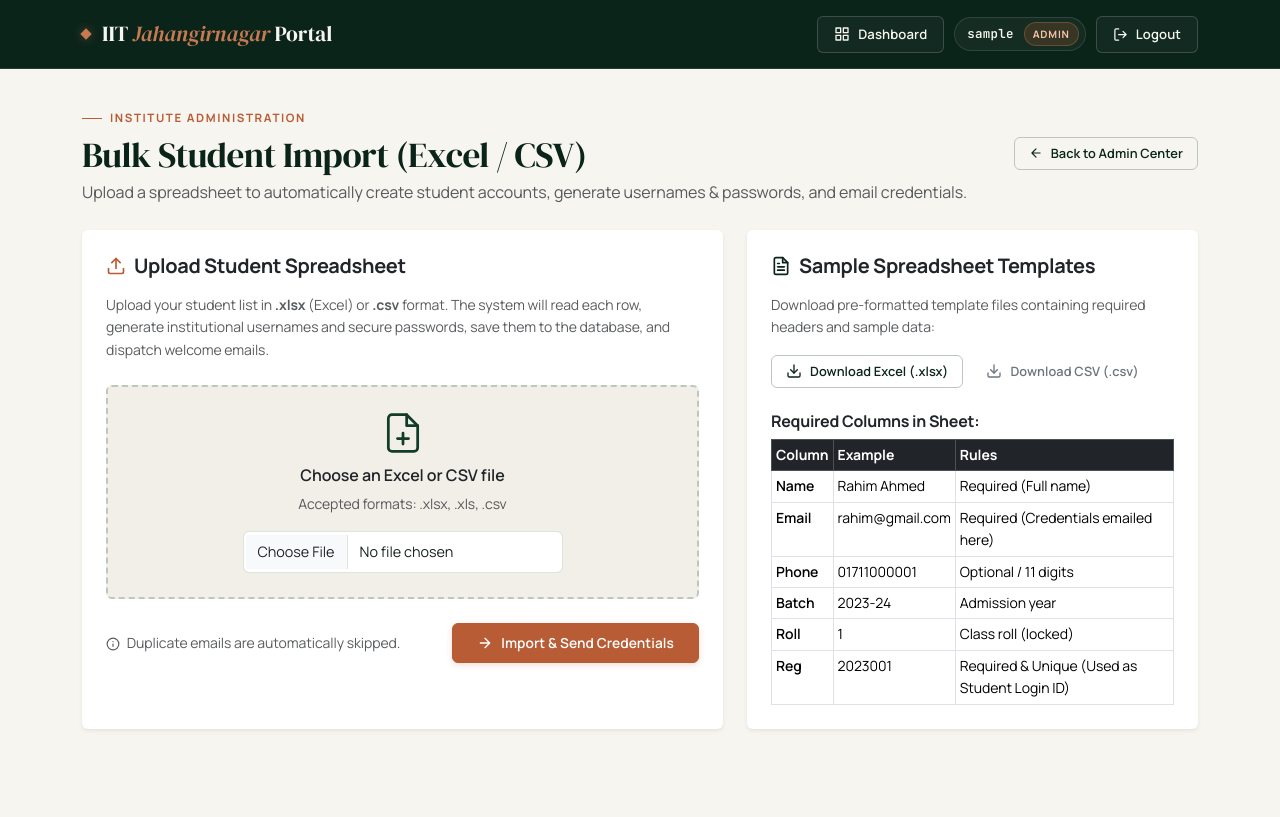
After one commit to mdsohelranaa25/Student_ManageMent_System, a Django app: page /accounts/import-students/ in a window 1280 px wide. The commit adds this page. Run offline with Django 5.2, Linux system fonts and the light colour scheme; the visitor is signed in with stand-in values (Sample User, id 1).

Commit message:
automated apply from excell

```diff
--- a/accounts/models.py
+++ b/accounts/models.py
@@ -26,6 +26,7 @@ class User(AbstractUser):
         related_name="students",
     )
     roll = models.PositiveIntegerField(null=True, blank=True, help_text="Roll number within the batch")
+    registration_no = models.CharField(max_length=50, blank=True, null=True, help_text="Registration Number / Student ID")
     profile_picture = models.ImageField(upload_to="profile_pics/", null=True, blank=True)
 
     def save(self, *args, **kwargs):
--- a/accounts/urls.py
+++ b/accounts/urls.py
@@ -12,6 +12,8 @@ urlpatterns = [
     path("applications/", views.applications_list, name="applications_list"),
     path("applications/<int:application_id>/approve/", views.approve_application, name="approve_application"),
     path("applications/<int:application_id>/reject/", views.reject_application, name="reject_application"),
+    path("import-students/", views.import_students, name="import_students"),
+    path("import-students/template/", views.download_student_template, name="download_student_template"),
     path("forgot-password/", views.forgot_password, name="forgot_password"),
     path("verify-code/", views.verify_reset_code, name="verify_reset_code"),
     path("set-new-password/", views.set_new_password, name="set_new_password"),
--- a/accounts/views.py
+++ b/accounts/views.py
@@ -1,3 +1,5 @@
+import csv
+from django.http import HttpResponse
 from datetime import timedelta
 
 from django.contrib import messages
@@ -16,7 +18,7 @@ from datetime import date as date_today
 from academics.models import Announcement, AnnouncementComment, Batch, Course, ExamRoutine, Routine, SemesterResult, TimeSlot
 from .forms import ApplicationForm, ForgotPasswordForm, ProfilePictureForm, SetNewPasswordForm
 from .models import Application, PasswordResetCode, User
-from .utils import generate_password, generate_reset_code, generate_student_username, generate_teacher_username
+from .utils import generate_password, generate_reset_code, generate_student_username, generate_teacher_username, import_students_from_file
 
 
 def home(request):
@@ -526,3 +528,74 @@ def teacher_change_password(request):
     else:
         form = PasswordChangeForm(request.user)
     return render(request, "teacher_change_password.html", {"form": form, "active": "password"})
+
+@login_required
+@user_passes_test(admin_only)
+def import_students(request):
+    results = None
+    if request.method == "POST":
+        uploaded_file = request.FILES.get("file")
+        if not uploaded_file:
+            messages.error(request, "Please select an Excel (.xlsx) or CSV (.csv) file to upload.")
+            return redirect("import_students")
+
+        name_lower = uploaded_file.name.lower()
+        if not (name_lower.endswith(".xlsx") or name_lower.endswith(".xls") or name_lower.endswith(".csv")):
+            messages.error(request, "Invalid file format. Please upload an Excel (.xlsx) or CSV (.csv) file.")
+            return redirect("import_students")
+
+        results = import_students_from_file(uploaded_file, request=request)
+        if results["success_count"] > 0:
+            messages.success(
+                request,
+                f"Successfully created {results['success_count']} student account(s) and dispatched credentials via email!"
+            )
+        if results["error_count"] > 0:
+            messages.warning(
+                request,
+                f"{results['error_count']} row(s) had errors or were skipped (e.g. duplicate email)."
+            )
+
+    return render(request, "import_students.html", {"results": results, "active": "import_students"})
+
+
+@login_required
+@user_passes_test(admin_only)
+def download_student_template(request):
+    format_type = request.GET.get("format", "csv").lower()
+    headers = ["Name", "Email", "Phone", "Batch", "Roll", "Reg"]
+    sample_rows = [
+        ["Rahim Ahmed", "rahim@example.com", "01711000001", "2023-24", "1", "2023001"],
+        ["Fatima Begum", "fatima@example.com", "01811000002", "2023-24", "2", "2023002"],
+        ["Sohel Rana", "sohel@example.com", "01911000003", "2023-24", "3", "2023003"],
+    ]
+
+    if format_type == "xlsx":
+        import openpyxl
+        wb = openpyxl.Workbook()
+        ws = wb.active
+        ws.title = "Students"
+        ws.append(headers)
+        for r in sample_rows:
+            ws.append(r)
+
+        for col_idx in range(1, len(headers) + 1):
+            cell = ws.cell(row=1, column=col_idx)
+            cell.font = openpyxl.styles.Font(bold=True, color="FFFFFF")
+            cell.fill = openpyxl.styles.PatternFill(start_color="0B241A", end_color="0B241A", fill_type="solid")
+            ws.column_dimensions[openpyxl.utils.get_column_letter(col_idx)].width = 20
+
+        response = HttpResponse(
+            content_type="application/vnd.openxmlformats-officedocument.spreadsheetml.sheet"
+        )
+        response["Content-Disposition"] = 'attachment; filename="student_import_template.xlsx"'
+        wb.save(response)
+        return response
+    else:
+        response = HttpResponse(content_type="text/csv; charset=utf-8")
+        response["Content-Disposition"] = 'attachment; filename="student_import_template.csv"'
+        writer = csv.writer(response)
+        writer.writerow(headers)
+        for r in sample_rows:
+            writer.writerow(r)
+        return response
--- a/requirements.txt
+++ b/requirements.txt
@@ -11,3 +11,4 @@ whitenoise==6.12.0
 cloudinary
 django-cloudinary-storage
 django-anymail
+openpyxl==3.1.5
--- /dev/null
+++ b/templates/import_students.html
@@ -0,0 +1,210 @@
+{% extends "base.html" %}
+{% block title %}Bulk Student Import · Admin · IIT JU{% endblock %}
+
+{% block content %}
+  <div class="d-flex justify-content-between align-items-center flex-wrap gap-2 mb-4">
+    <div>
+      <div class="eyebrow">Institute Administration</div>
+      <h1 class="mb-1" style="font-size: 2.2rem;">Bulk Student Import (Excel / CSV)</h1>
+      <p class="text-muted mb-0">Upload a spreadsheet to automatically create student accounts, generate usernames &amp; passwords, and email credentials.</p>
+    </div>
+    <a href="/admin-dashboard/" class="btn btn-outline-primary btn-sm">
+      <svg viewBox="0 0 24 24" width="14" height="14" fill="none" stroke="currentColor" stroke-width="2"><path d="M19 12H5M12 19l-7-7 7-7"/></svg>
+      <span>Back to Admin Center</span>
+    </a>
+  </div>
+
+  <div class="row g-4 mb-4">
+    <!-- Upload Box -->
+    <div class="col-lg-7">
+      <div class="card h-100 shadow-sm border-0" style="background: var(--surface);">
+        <div class="card-body p-4">
+          <h2 class="h5 fw-bold mb-3 d-flex align-items-center gap-2">
+            <svg viewBox="0 0 24 24" width="20" height="20" fill="none" stroke="var(--accent)" stroke-width="2"><path d="M21 15v4a2 2 0 0 1-2 2H5a2 2 0 0 1-2-2v-4"/><polyline points="17 8 12 3 7 8"/><line x1="12" y1="3" x2="12" y2="15"/></svg>
+            <span>Upload Student Spreadsheet</span>
+          </h2>
+          <p class="text-muted small mb-4">
+            Upload your student list in <strong>.xlsx</strong> (Excel) or <strong>.csv</strong> format.
+            The system will read each row, generate institutional usernames and secure passwords, save them to the database, and dispatch welcome emails.
+          </p>
+
+          <form method="post" enctype="multipart/form-data" class="d-flex flex-column gap-3">
+            {% csrf_token %}
+            <div class="p-4 rounded text-center border-2 border-dashed" style="background: var(--surface-muted); border: 2px dashed var(--border-strong);">
+              <svg viewBox="0 0 24 24" width="44" height="44" fill="none" stroke="var(--primary-soft)" stroke-width="1.5" class="mb-2"><path d="M14 2H6a2 2 0 0 0-2 2v16a2 2 0 0 0 2 2h12a2 2 0 0 0 2-2V8z"/><polyline points="14 2 14 8 20 8"/><line x1="12" y1="18" x2="12" y2="12"/><line x1="9" y1="15" x2="15" y2="15"/></svg>
+              <div class="fw-semibold mb-1">Choose an Excel or CSV file</div>
+              <div class="text-muted small mb-3">Accepted formats: .xlsx, .xls, .csv</div>
+              <input type="file" name="file" id="file" class="form-control mx-auto" style="max-width: 320px;" accept=".xlsx, .xls, .csv" required>
+            </div>
+
+            <div class="d-flex justify-content-between align-items-center mt-2 flex-wrap gap-2">
+              <span class="text-muted small">
+                <svg viewBox="0 0 24 24" width="14" height="14" fill="none" stroke="currentColor" stroke-width="2" class="me-1"><circle cx="12" cy="12" r="10"/><line x1="12" y1="16" x2="12" y2="12"/><line x1="12" y1="8" x2="12.01" y2="8"/></svg>
+                Duplicate emails are automatically skipped.
+              </span>
+              <button type="submit" class="btn btn-primary px-4">
+                <svg viewBox="0 0 24 24" width="16" height="16" fill="none" stroke="currentColor" stroke-width="2"><path d="M5 12h14M12 5l7 7-7 7"/></svg>
+                <span>Import &amp; Send Credentials</span>
+              </button>
+            </div>
+          </form>
+        </div>
+      </div>
+    </div>
+
+    <!-- Template & Instructions Card -->
+    <div class="col-lg-5">
+      <div class="card h-100 shadow-sm border-0" style="background: var(--surface);">
+        <div class="card-body p-4 d-flex flex-column justify-content-between">
+          <div>
+            <h2 class="h5 fw-bold mb-3 d-flex align-items-center gap-2">
+              <svg viewBox="0 0 24 24" width="20" height="20" fill="none" stroke="var(--primary)" stroke-width="2"><path d="M14 2H6a2 2 0 0 0-2 2v16a2 2 0 0 0 2 2h12a2 2 0 0 0 2-2V8z"/><polyline points="14 2 14 8 20 8"/><line x1="16" y1="13" x2="8" y2="13"/><line x1="16" y1="17" x2="8" y2="17"/><polyline points="10 9 9 9 8 9"/></svg>
+              <span>Sample Spreadsheet Templates</span>
+            </h2>
+            <p class="text-muted small mb-3">Download pre-formatted template files containing required headers and sample data:</p>
+
+            <div class="d-flex gap-2 flex-wrap mb-4">
+              <a href="{% url 'download_student_template' %}?format=xlsx" class="btn btn-outline-primary btn-sm d-inline-flex align-items-center gap-2">
+                <svg viewBox="0 0 24 24" width="16" height="16" fill="none" stroke="currentColor" stroke-width="2"><path d="M21 15v4a2 2 0 0 1-2 2H5a2 2 0 0 1-2-2v-4"/><polyline points="7 10 12 15 17 10"/><line x1="12" y1="15" x2="12" y2="3"/></svg>
+                <span>Download Excel (.xlsx)</span>
+              </a>
+              <a href="{% url 'download_student_template' %}?format=csv" class="btn btn-outline-secondary btn-sm d-inline-flex align-items-center gap-2">
+                <svg viewBox="0 0 24 24" width="16" height="16" fill="none" stroke="currentColor" stroke-width="2"><path d="M21 15v4a2 2 0 0 1-2 2H5a2 2 0 0 1-2-2v-4"/><polyline points="7 10 12 15 17 10"/><line x1="12" y1="15" x2="12" y2="3"/></svg>
+                <span>Download CSV (.csv)</span>
+              </a>
+            </div>
+
+            <h3 class="h6 fw-bold mb-2">Required Columns in Sheet:</h3>
+            <div class="table-responsive">
+              <table class="table table-sm table-bordered small mb-0" style="background: var(--surface-muted);">
+                <thead class="table-dark">
+                  <tr>
+                    <th>Column</th>
+                    <th>Example</th>
+                    <th>Rules</th>
+                  </tr>
+                </thead>
+                <tbody>
+                  <tr>
+                    <td class="fw-semibold">Name</td>
+                    <td>Rahim Ahmed</td>
+                    <td>Required (Full name)</td>
+                  </tr>
+                  <tr>
+                    <td class="fw-semibold">Email</td>
+                    <td>rahim@gmail.com</td>
+                    <td>Required (Credentials emailed here)</td>
+                  </tr>
+                  <tr>
+                    <td class="fw-semibold">Phone</td>
+                    <td>01711000001</td>
+                    <td>Optional / 11 digits</td>
+                  </tr>
+                  <tr>
+                    <td class="fw-semibold">Batch</td>
+                    <td>2023-24</td>
+                    <td>Admission year</td>
+                  </tr>
+                  <tr>
+                    <td class="fw-semibold">Roll</td>
+                    <td>1</td>
+                    <td>Class roll (locked)</td>
+                  </tr>
+                  <tr>
+                    <td class="fw-semibold">Reg</td>
+                    <td>2023001</td>
+                    <td>Required &amp; Unique (Used as Student Login ID)</td>
+                  </tr>
+                </tbody>
+              </table>
+            </div>
+          </div>
+        </div>
+      </div>
+    </div>
+  </div>
+
+  <!-- Results Section -->
+  {% if results %}
+    <div class="card shadow-sm border-0 mb-4" style="background: var(--surface);">
+      <div class="card-body p-4">
+        <div class="d-flex justify-content-between align-items-center flex-wrap gap-2 mb-3">
+          <h2 class="h5 fw-bold mb-0">Import Processing Report</h2>
+          <div class="d-flex gap-2">
+            <span class="badge bg-success py-2 px-3 fs-6">Created: {{ results.success_count }}</span>
+            {% if results.error_count > 0 %}
+              <span class="badge bg-danger py-2 px-3 fs-6">Errors / Skipped: {{ results.error_count }}</span>
+            {% endif %}
+          </div>
+        </div>
+
+        {% if results.created_students %}
+          <div class="table-responsive mb-4">
+            <h3 class="h6 fw-bold text-success mb-2">Successfully Created Student Accounts</h3>
+            <table class="table table-hover table-bordered align-middle small">
+              <thead class="table-light">
+                <tr>
+                  <th>Row</th>
+                  <th>Full Name</th>
+                  <th>Reg No (Login ID)</th>
+                  <th>Generated Password</th>
+                  <th>Email</th>
+                  <th>Batch</th>
+                  <th>Class Roll</th>
+                  <th>Email Status</th>
+                </tr>
+              </thead>
+              <tbody>
+                {% for st in results.created_students %}
+                  <tr>
+                    <td>{{ st.row }}</td>
+                    <td class="fw-semibold">{{ st.name }}</td>
+                    <td><span class="font-monospace text-primary fw-bold">{{ st.reg }}</span></td>
+                    <td><code class="text-dark bg-light px-1">{{ st.password }}</code></td>
+                    <td>{{ st.email }}</td>
+                    <td><span class="badge bg-light text-dark border">{{ st.batch }}</span></td>
+                    <td>{{ st.roll }}</td>
+                    <td>
+                      {% if st.email_sent %}
+                        <span class="badge bg-success">Dispatched</span>
+                      {% else %}
+                        <span class="badge bg-warning text-dark" title="{{ st.email_error }}">Failed / Console</span>
+                      {% endif %}
+                    </td>
+                  </tr>
+                {% endfor %}
+              </tbody>
+            </table>
+          </div>
+        {% endif %}
+
+        {% if results.errors %}
+          <div class="table-responsive">
+            <h3 class="h6 fw-bold text-danger mb-2">Skipped Rows / Errors</h3>
+            <table class="table table-sm table-bordered align-middle small table-danger">
+              <thead>
+                <tr>
+                  <th>Row</th>
+                  <th>Name</th>
+                  <th>Email</th>
+                  <th>Reason</th>
+                </tr>
+              </thead>
+              <tbody>
+                {% for err in results.errors %}
+                  <tr>
+                    <td>{{ err.row }}</td>
+                    <td>{{ err.name }}</td>
+                    <td>{{ err.email }}</td>
+                    <td class="text-danger fw-semibold">{{ err.error }}</td>
+                  </tr>
+                {% endfor %}
+              </tbody>
+            </table>
+          </div>
+        {% endif %}
+      </div>
+    </div>
+  {% endif %}
+
+{% endblock %}
```
Also changed, not shown: accounts/admin.py (+4 -4 lines), accounts/utils.py (+277 -5 lines), templates/admin_dashboard_home.html (+7 -0 lines), templates/home.html (+3 -7 lines), templates/login.html (+4 -3 lines), templates/student_profile.html (+18 -6 lines), accounts/migrations/0003_user_registration_no.py (added).
